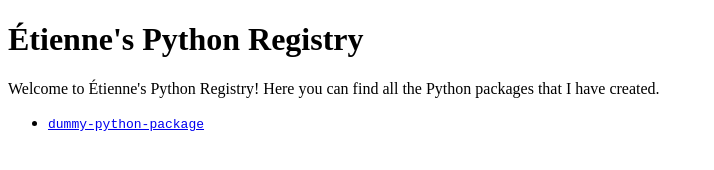
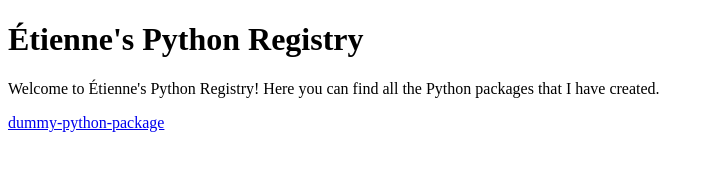
Before and after one commit to EBoisseauSierra/python_registry, a plain HTML site: page index.html in a window 1280 px wide. Shown: the whole page, without its empty margins (0-714 px from the left). Drawn offline with Linux system fonts and the light colour scheme.

Commit message:
fix: Link from root index
Signed-off-by: Étienne Boisseau-Sierra <etienne.boisseau-sierra@biomodal.com>

```diff
--- a/index.html
+++ b/index.html
@@ -7,6 +7,4 @@
   <body>
     <h1>Étienne's Python Registry</h1>
     <p>Welcome to Étienne's Python Registry! Here you can find all the Python packages that I have created.</p>
-    <ul>
-      <li><a href="dummy-python-package/index.html"><code>dummy-python-package</code></a></li>
-    </ul>
+    <a href="dummy-python-package/">dummy-python-package</a>
```
